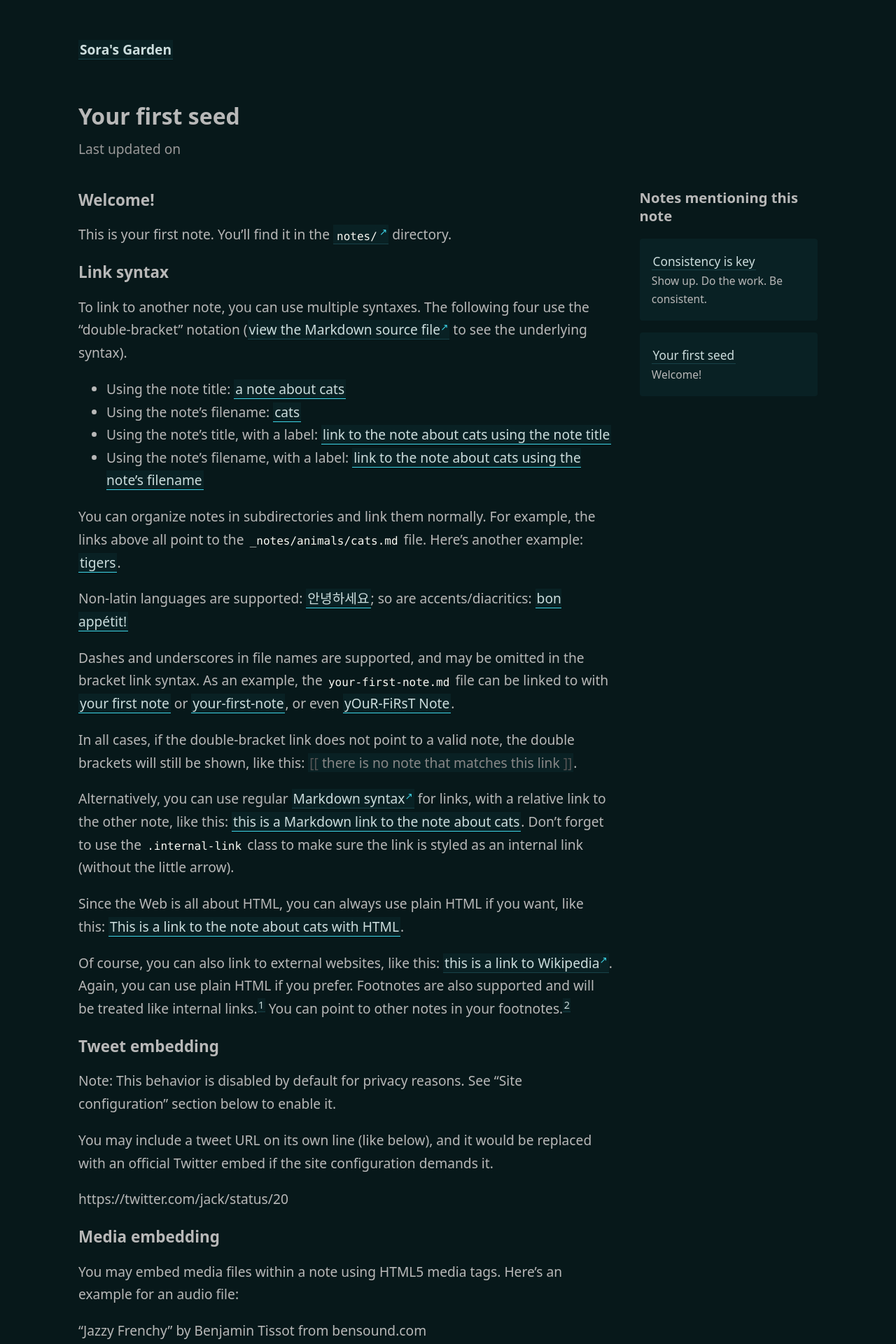
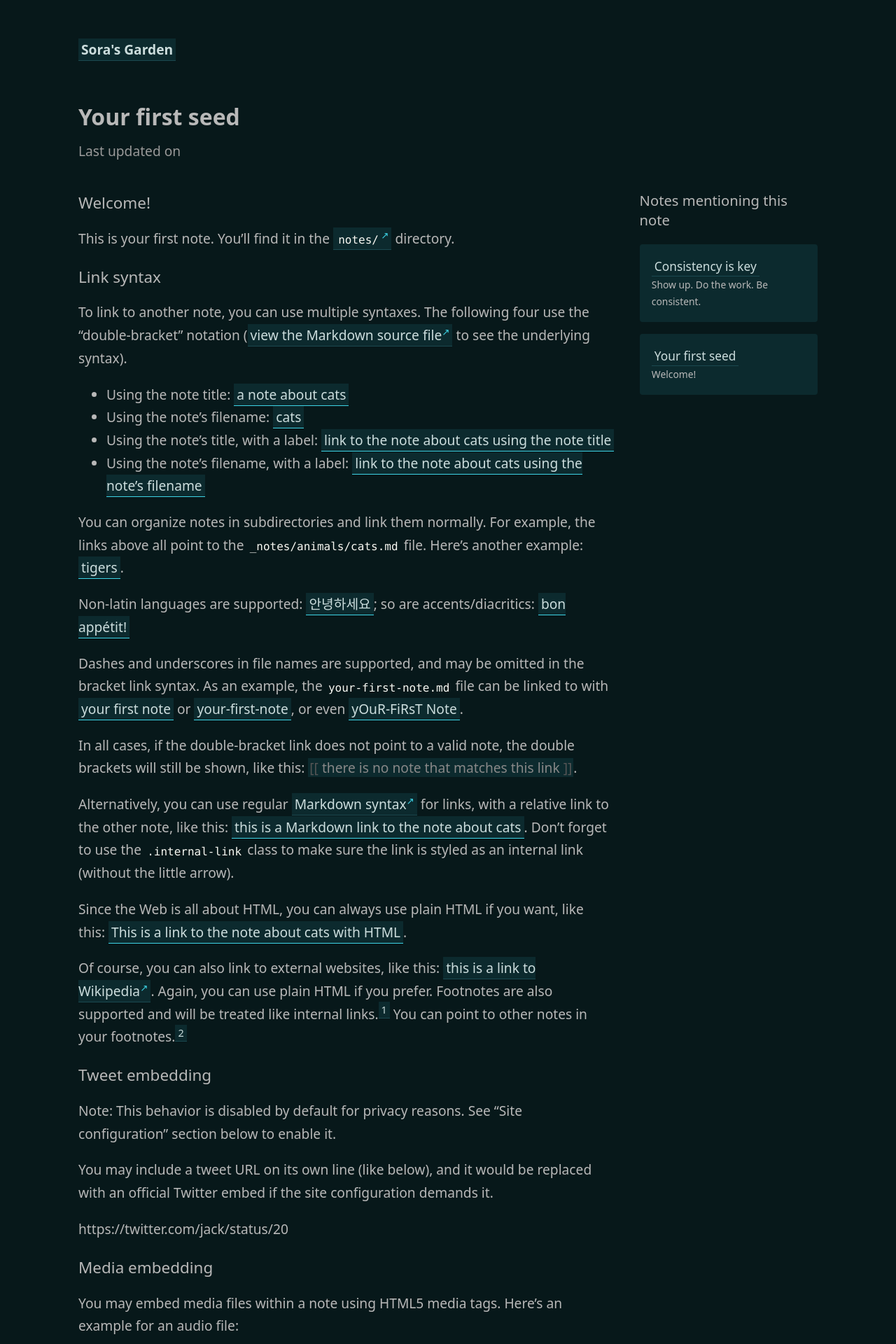
Before and after one commit to HeySora/garden.heysora.net, a Jekyll site: the page built from _notes/your-first-note.md, in a window 1280 px wide. Shown: the top 1920 px of the page at 70% size. Built offline with Jekyll 4.4.1, drawn with Linux system fonts in a browser that asks for light colours; some web fonts are replaced.

Commit message:
Subtle style changes (mostly colors)

```diff
--- a/_includes/link-previews.html
+++ b/_includes/link-previews.html
@@ -2,13 +2,13 @@
 <style>
   content a.internal-link {
     border-color: #3dd4e6;
-    background-color: #092124;
+    background-color: #0c2a2e;
   }
 
   #tooltip-wrapper {
-    background: #092124;
+    background: #0c2a2e;
     padding: 1em;
-    border: 1px solid #092124;
+    border: 1px solid #0c2a2e;
     border-radius: 4px;
     overflow: hidden;
     position: absolute;
--- a/_layouts/note.html
+++ b/_layouts/note.html
@@ -35,12 +35,11 @@ layout: default
       {% for backlink in page.backlinks %}
         <div class="backlink-box">
         <a class="internal-link" href="{{ site.baseurl }}{{ backlink.url }}{%- if site.use_html_extension -%}.html{%- endif -%}">{{ backlink.title }}</a><br>
-        <div style="font-size: 0.9em">{{ backlink.excerpt | strip_html | truncatewords: 20 }}</div>
+        <div style="font-size: 0.8em">{{ backlink.excerpt | strip_html | truncatewords: 20 }}</div>
         </div>
       {% endfor %}
       </div>
       {% else %}
-
       <div style="font-size: 0.9em">
         <p>
           There are no notes linking to this note.
--- a/_sass/_style.scss
+++ b/_sass/_style.scss
@@ -1,8 +1,8 @@
 $color-primary: #cdd;
 $color-text: hsl(0, 0%, 72%);
 $color-subtext: hsl(0, 0%, 60%);
-$color-border: #184248;
-$color-box-background: #092124;//mix($color-primary, black, 4%);
+$color-border: #1b4950;
+$color-box-background: #0c2a2e;//mix($color-primary, black, 4%);
 $border-radius: 4px;
 
 body {
@@ -77,9 +77,13 @@ h3,
 h4,
 h5,
 h6 {
-  line-height: 1.3;
+  line-height: 1.4;
   margin-bottom: 0;
   padding-bottom: 0;
+}
+
+h3, h4, h5, h6 {
+  font-weight: normal;
 }
 
 a {
@@ -88,7 +92,8 @@ a {
   text-decoration: none;
   border-bottom: 1px solid $color-border;
   color: $color-primary;
-  background-color: #092124;
+  background-color: #0c2a2e;
+  padding: 0.125rem 0.25rem;
   &:hover {
     color: #fff !important;
     background-color: #245;
@@ -105,6 +110,10 @@ a {
   &.reversefootnote:after {
     content: "";
   }
+}
+
+.footnotes {
+  font-size: 0.8em;
 }
 
 *:focus {
@@ -135,6 +144,13 @@ nav {
   border-radius: $border-radius;
 }
 
+.tag {
+  background-color: #0c2a2e;
+  border-radius: 3px;
+  padding: 0.25rem;
+  margin: 0.125rem;
+}
+
 code {
   color: #f8f8f2;
   padding: 0.1em 0.2em;
@@ -144,7 +160,7 @@ code {
 .invalid-link {
   color: #888;
   cursor: help;
-  background-color: #092124;
+  background-color: #0c2a2e;
   padding: 0 0.1em;
 }
 
```
